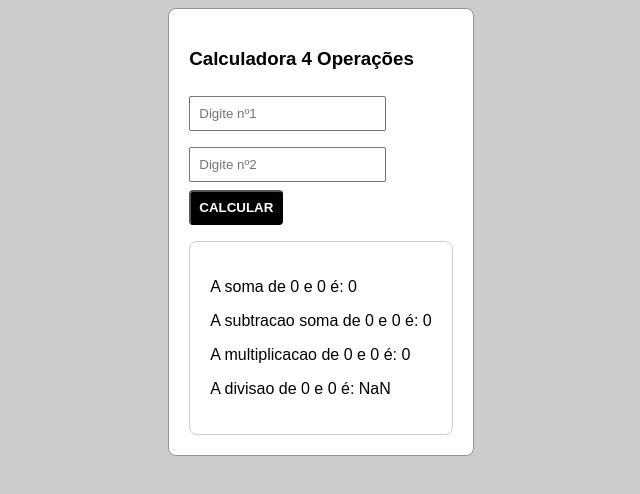
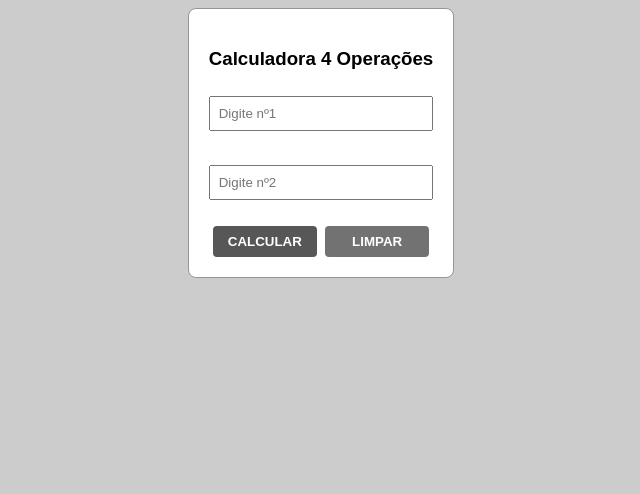
Before and after one commit to pamelaacorrea/FrontJs01, a website built with Parcel: page src/index.html in a window 1280 px wide. Shown: the whole page, without its empty margins (327-967 px from the left). Built offline with nearby package versions, Linux system fonts and the light colour scheme.

Commit message:
esconder resultados

```diff
--- a/src/index.html
+++ b/src/index.html
@@ -10,12 +10,18 @@
     <div id="app">
       <h3>Calculadora 4 Operações</h3>
       <form>
-        <input type="number" id="numero1" placeholder="Digite nº1" /><br />
-        <input type="number" id="numero2" placeholder="Digite nº2" /><br />
-        <button id="btn-calcular">CALCULAR</button><br />
+        <div class="inputs">
+          <input type="number" id="numero1" placeholder="Digite nº1" /><br />
+          <input type="number" id="numero2" placeholder="Digite nº2" /><br />
+        </div>
+
+        <div class="botoes">
+          <button id="btn-calcular">CALCULAR</button>
+          <button id="btn-limpar">LIMPAR</button>
+        </div>
       </form>
       <!-- COMEÇO DO BLOCO DE RESULTADOS-->
-      <div class="resultados">
+      <div class="resultados esconder">
         <p class="soma">A SOMA É: 10</p>
         <p class="subtracao">A SUBTRAÇÃO É: 0</p>
         <p class="multiplicacao">A MULTIPLICAÇÃO É: 25</p>
--- a/src/index.mjs
+++ b/src/index.mjs
@@ -9,21 +9,36 @@ const soma = document.querySelector(".soma");
 const subtracao = document.querySelector(".subtracao");
 const multiplicacao = document.querySelector(".multiplicacao");
 const divisao = document.querySelector(".divisao");
+const btnLimpar = document.querySelector("#btn-limpar");
 
 // CRIAR FUNÇÃO - refatorar ou melhorar
 function calcular() {
   const n1 = Number(numero1.value); //CONVERSÃO P/ NUMBER
   const n2 = Number(numero2.value); //CONVERSÃO P/ NUMBER
   soma.innerHTML = `A soma de ${n1} e ${n2} é: ${n1 + n2}`;
-  subtracao.innerHTML = `A subtracao soma de ${n1} e ${n2} é: ${n1 - n2}`;
+  subtracao.innerHTML = `A subtracao de ${n1} e ${n2} é: ${n1 - n2}`;
   multiplicacao.innerHTML = `A multiplicacao de ${n1} e ${n2} é: ${n1 * n2}`;
   divisao.innerHTML = `A divisao de ${n1} e ${n2} é: ${n1 / n2}`;
+  //return res;
+}
 
-  return res;
+function limparFormulario() {
+  const n1 = Number(numero1.value); //CONVERSÃO P/ NUMBER
+  const n2 = Number(numero2.value); //CONVERSÃO P/ NUMBER
+  if (n1 && n2) {
+    const form = document.querySelector("form");
+    form.reset(); // LIMPAR O FORMULÁRIO
+    document.querySelector("#numero1").focus(); // FOCA NO N1
+  }
 }
-calcular();
 
 //ADICIONAR ESCUTADOR DE EVENTOS
-btnCalcular.addEventListener("click", function () {
-  alert(calcular());
+btnCalcular.addEventListener("click", function (evento) {
+  evento.preventDefault(); // DEIXA DE ATUALIZAR...
+  calcular();
 });
+
+btnLimpar.addEventListener("click", function (evento) {
+  evento.preventDefault();
+  limparFormulario();
+});
--- a/src/styles.css
+++ b/src/styles.css
@@ -1,6 +1,3 @@
-body {
-  font-family: sans-serif;
-}
 body {
   font-family: sans-serif;
   width: 100%;
@@ -14,17 +11,50 @@ body {
   border: #969696 1px solid;
   padding: 20px;
   border-radius: 8px;
+  display: flex;
+  flex-direction: column;
+  justify-content: center;
+}
+.inputs {
+  display: flex;
+  flex-direction: column;
 }
 input {
   margin: 8px 0;
   padding: 8px;
 }
+.botoes {
+  display: flex;
+  justify-content: center;
+}
+.mostrar {
+  display: flex;
+}
+.esconder {
+  display: none;
+}
+
 #btn-calcular {
-  background-color: #000;
+  width: 50%;
+  margin: 0 4px;
+  background-color: #575757;
   color: #fff;
   padding: 8px;
   border-radius: 4px;
   font-weight: bold;
+  cursor: pointer;
+  border: none;
+}
+#btn-limpar {
+  width: 50%;
+  margin: 0 4px;
+  background-color: #727272;
+  color: #fff;
+  padding: 8px;
+  border-radius: 4px;
+  font-weight: bold;
+  cursor: pointer;
+  border: none;
 }
 .resultados {
   background-color: #ffffff;
```
